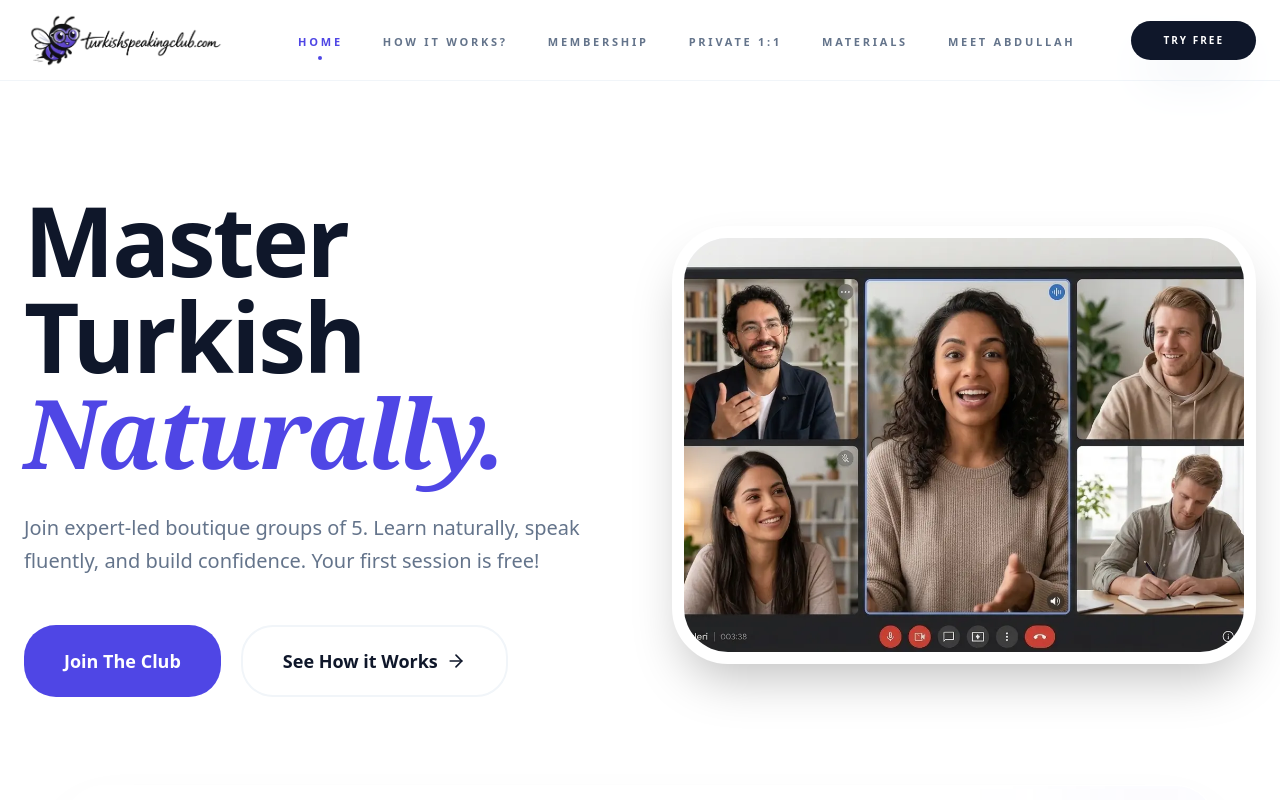
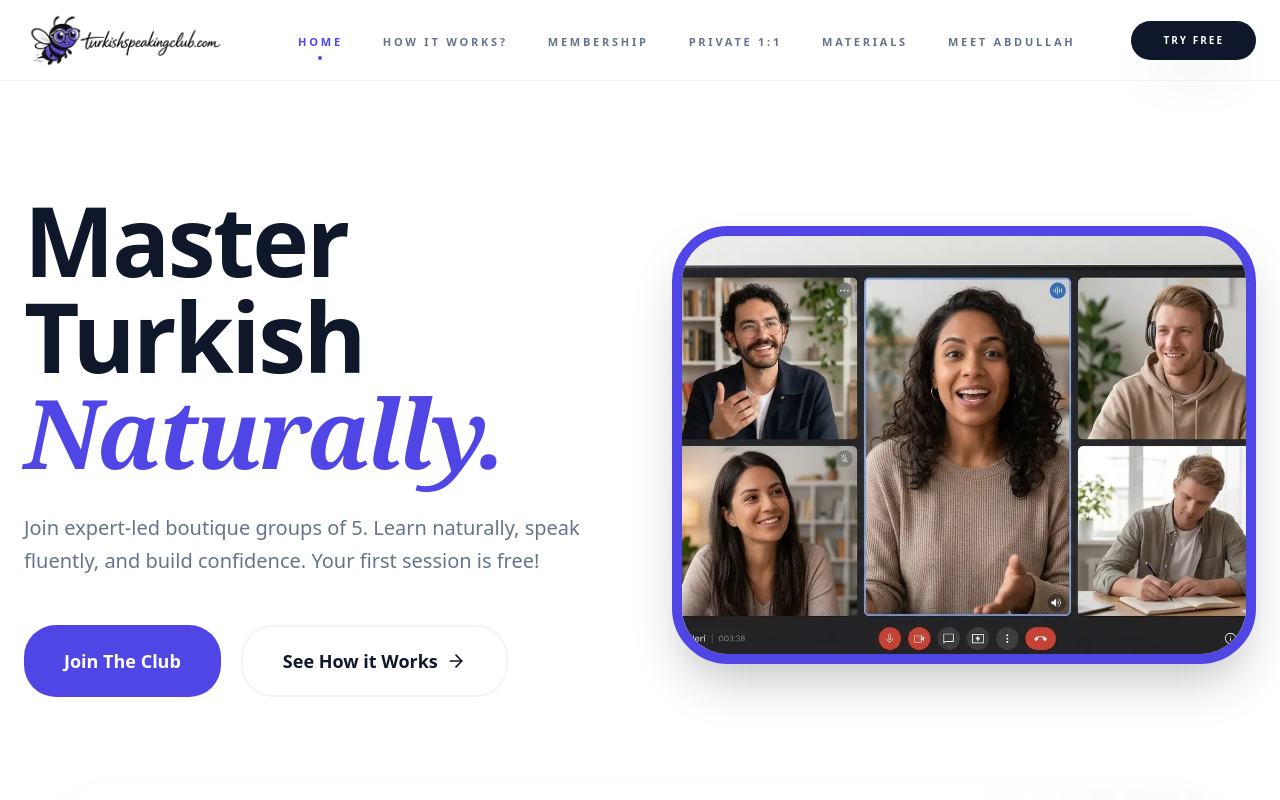
Before and after one commit to corduka/turkish-speaking-club, a React (Vite) app: page / in a window 1280 px wide. Shown: the top 800 px of the page. Built offline with nearby package versions, Linux system fonts and the light colour scheme.

Commit message:
Update hero image border

```diff
--- a/src/pages/Home.jsx
+++ b/src/pages/Home.jsx
@@ -121,7 +121,7 @@ export default function Home() {
               className="flex-1 w-full max-w-[650px] relative"
             >
               <div className="absolute -inset-4 bg-brand-primary/10 rounded-[4rem] rotate-3 blur-2xl -z-10" />
-              <div className="aspect-[4/3] bg-slate-100 rounded-[3.5rem] overflow-hidden shadow-2xl border-[12px] border-white relative group">
+              <div className="aspect-[4/3] bg-slate-100 rounded-[3.5rem] overflow-hidden shadow-2xl border-[10px] border-brand-primary relative group">
                 <img src={heroImg} alt="Turkish speaking club" className="w-full h-full object-cover transition-transform duration-700 group-hover:scale-110" />
               </div>
             </motion.div>
```
